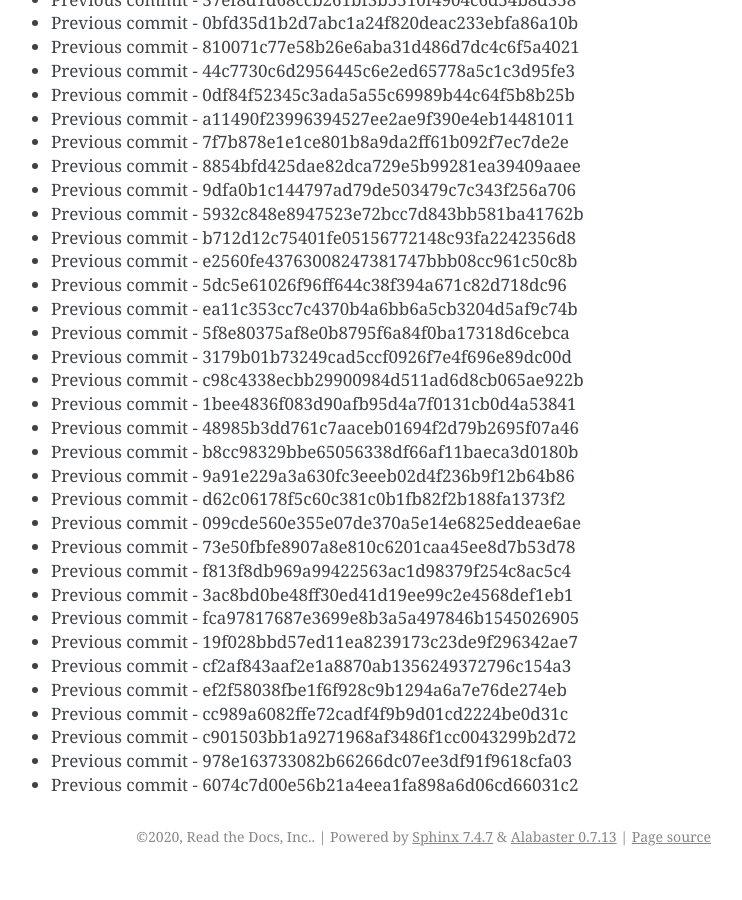
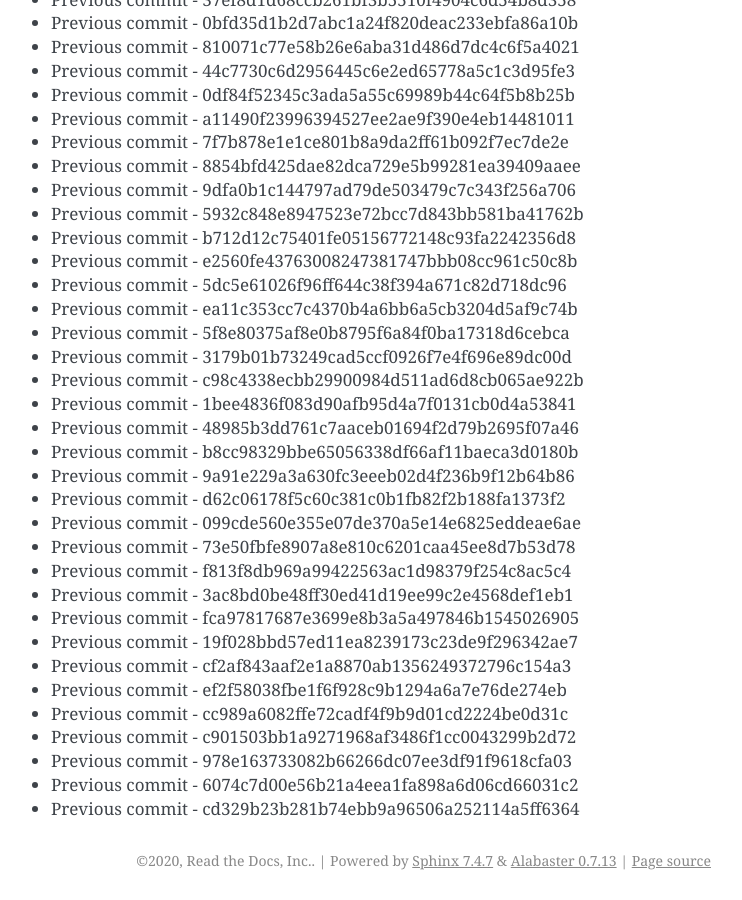
Before and after one commit to readthedocs/rtd-git-stresstest, a Sphinx documentation site: the page built from docs/updates.rst, in a window 1280 px wide and 900 px high, scrolled down 82184 px. Shown: the whole window, without its empty margins (399-1141 px from the left). Built offline with Sphinx 7.4.7, drawn with Linux system fonts in a browser that asks for light colours; before the commit the page ends 83060 px from its top, so only the background shows below that.

Commit message:
Generating commit from previous: cd329b23b281b74ebb9a96506a252114a5ff6364

```diff
--- a/docs/updates.rst
+++ b/docs/updates.rst
@@ -3485,3 +3485,4 @@ It can be tested for any performance characteristics.
 * Previous commit - c901503bb1a9271968af3486f1cc0043299b2d72
 * Previous commit - 978e163733082b66266dc07ee3df91f9618cfa03
 * Previous commit - 6074c7d00e56b21a4eea1fa898a6d06cd66031c2
+* Previous commit - cd329b23b281b74ebb9a96506a252114a5ff6364
```
